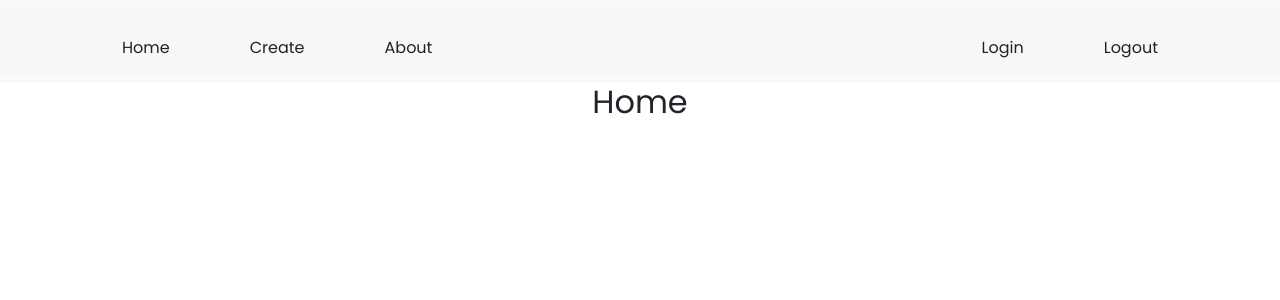
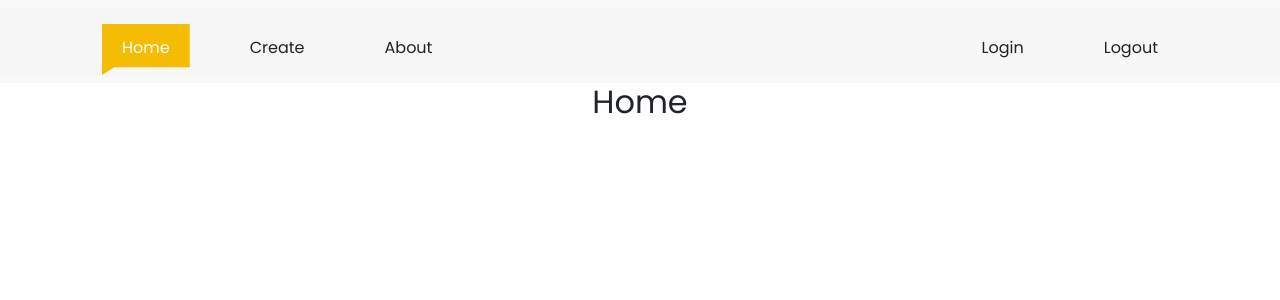
Before and after one commit to rayal-systems-react/firebase-blog-app, a React (Create React App) app: page / in a window 1280 px wide. Shown: the top 300 px of the page. Built offline with nearby package versions, Linux system fonts and the light colour scheme.

Commit message:
08-Active styling on Header

```diff
--- a/src/App.js
+++ b/src/App.js
@@ -1,4 +1,6 @@
 import "./App.css";
+import { useState } from "react";
+
 import Home from "./pages/Home";
 import { Routes, Route } from "react-router-dom";
 
@@ -15,9 +17,10 @@ import "./style.scss";
 import "./media-query.css";
 
 function App() {
+  const [active, setActive] = useState("home");
   return (
     <div className="App">
-      <Header />
+      <Header setActive={setActive} active={active} />
       <ToastContainer />
       <Routes>
         <Route path="/" element={<Home />} />
--- a/src/components/Header.js
+++ b/src/components/Header.js
@@ -1,6 +1,7 @@
 import React from "react";
+import { Link } from "react-router-dom";
 
-const Header = () => {
+const Header = ({ active, setActive }) => {
   return (
     <nav className="navbar navbar-expand-lg navbar-light bg-light">
       <div className="container-fluid bg-faded padding-media">
@@ -23,14 +24,61 @@ const Header = () => {
               className="navbar-nav me-auto mb-2 mb-lg-0"
               id="navbarSupportedContent"
             >
-              <li className="nav-item nav-link">Home</li>
-              <li className="nav-item nav-link">Create</li>
-              <li className="nav-item nav-link">About</li>
+              <Link to="/" exact style={{ textDecoration: "none" }}>
+                <li
+                  className={`nav-item nav-link ${
+                    active === "home" ? "active" : ""
+                  }`}
+                  onClick={() => setActive("home")}
+                >
+                  Home
+                </li>
+              </Link>
+
+              <Link to="/create" style={{ textDecoration: "none" }}>
+                <li
+                  className={`nav-item nav-link ${
+                    active === "create" ? "active" : ""
+                  }`}
+                  onClick={() => setActive("create")}
+                >
+                  Create
+                </li>
+              </Link>
+
+              <Link to="/about" style={{ textDecoration: "none" }}>
+                <li
+                  className={`nav-item nav-link ${
+                    active === "about" ? "active" : ""
+                  }`}
+                  onClick={() => setActive("about")}
+                >
+                  About
+                </li>
+              </Link>
             </ul>
             <div className="row g-3">
               <ul className="navbar-nav me-auto mb-2 mb-lg-0">
-                <li className="nav-item nav-link">Login</li>
-                <li className="nav-item nav-link">Logout</li>
+                <Link to="/login" style={{ textDecoration: "none" }}>
+                  <li
+                    className={`nav-item nav-link ${
+                      active === "login" ? "active" : ""
+                    }`}
+                    onClick={() => setActive("login")}
+                  >
+                    Login
+                  </li>
+                </Link>
+                <Link to="/logout" style={{ textDecoration: "none" }}>
+                  <li
+                    className={`nav-item nav-link ${
+                      active === "logout" ? "active" : ""
+                    }`}
+                    onClick={() => setActive("logout")}
+                  >
+                    Logout
+                  </li>
+                </Link>
               </ul>
             </div>
           </div>
```
